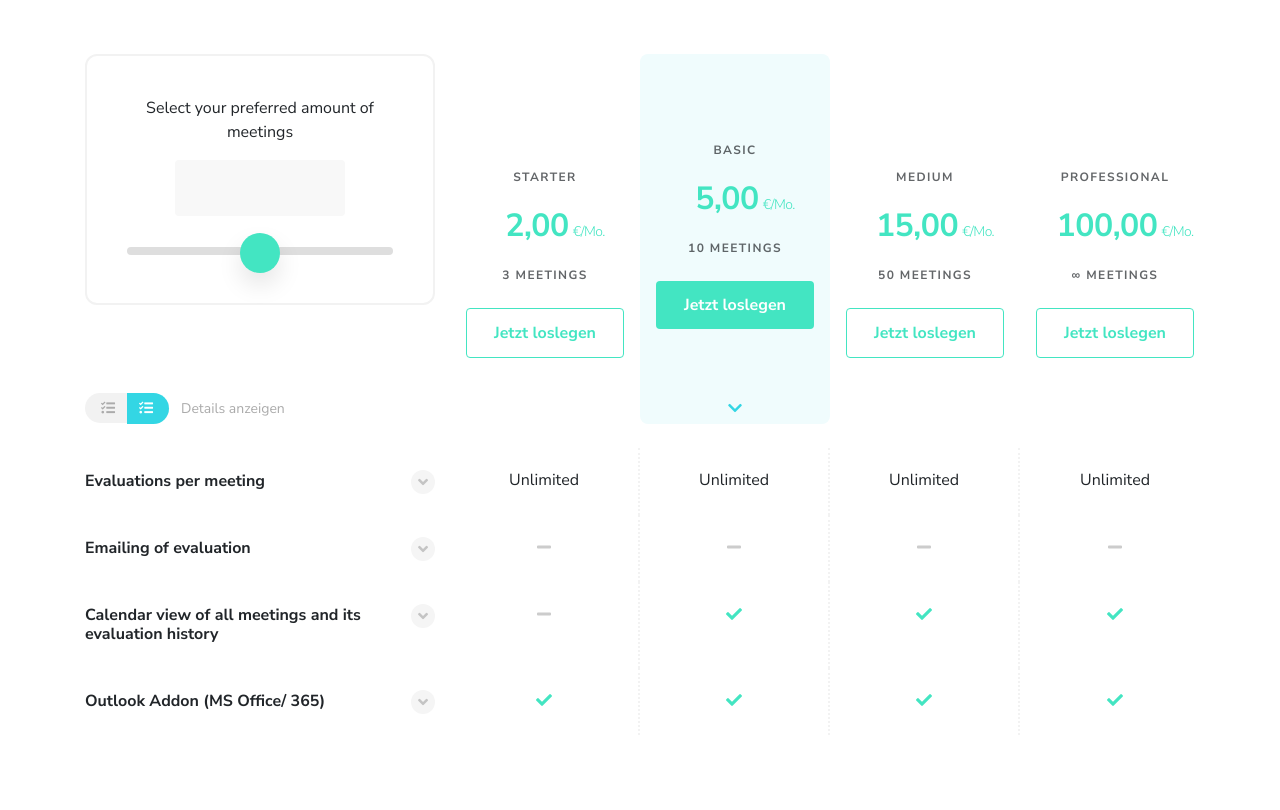
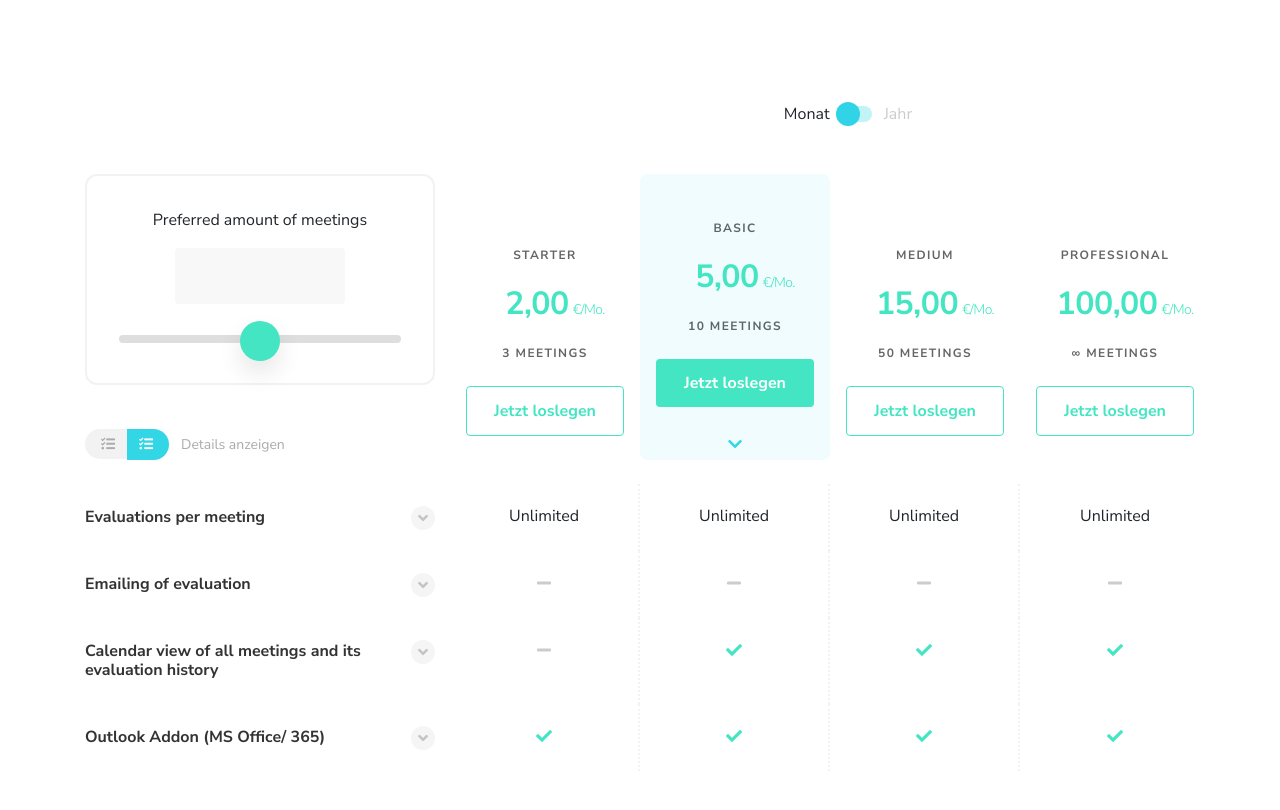
Before and after one commit to cOlOrPhunK/t-vest, a plain HTML site: page index.html in a window 1280 px wide. Shown: the part 6319-7129 px from the top of the page. Before the commit the page ends 7102 px from the top, so only its background shows below. Drawn offline with nearby package versions, Linux system fonts and the light colour scheme.

Commit message:
toggle + safari ui fix

```diff
--- a/_pricing-table-styles.scss
+++ b/_pricing-table-styles.scss
@@ -192,6 +192,11 @@
             display: block;
             padding-right: 40px;
             position: relative;
+            color: #333333;
+
+            &:hover {
+                text-decoration: none;
+            }
 
             &::after {
                 content: '\f107';
@@ -254,16 +259,23 @@
         font-size: 16px;
         margin-bottom: 24px;
         margin-top: 24px;
+        color: #333333;
+        transition: color .3s ease-in-out;
+
+        &:hover {
+            text-decoration: none !important;
+            color: $prime-color;
+        }
     }
 }
 
 .meeting-number-slider {
     display: flex;
     flex-flow: column;
-    padding: 40px;
-        border: 2px solid #f2f2f2;
-        border-radius: 12px;
-        text-align: center;
+    padding: 32px;
+    border: 2px solid #f2f2f2;
+    border-radius: 12px;
+    text-align: center;
 
     input[type="text"] {
         margin: 8px auto 24px;
@@ -275,6 +287,73 @@
         border: none;
         border-radius: 4px;
     }
+}
+
+.custom-switch  {
+
+    span {
+        margin-right: 50px;
+    }
+
+    .unchecked {
+        color: #CCCCCC;
+    }
+
+}
+
+.custom-switch .custom-control-label::after {
+    top: 0;
+    left: -48px;
+    width: 24px;
+    height: 24px;
+    background-color: #31D4E6;
+    border-radius: 2rem;
+    transition: background-color .15s ease-in-out,border-color .15s ease-in-out,box-shadow .15s ease-in-out,-webkit-transform .15s ease-in-out;
+    transition: transform .15s ease-in-out,background-color .15s ease-in-out,border-color .15s ease-in-out,box-shadow .15s ease-in-out;
+    transition: transform .15s ease-in-out,background-color .15s ease-in-out,border-color .15s ease-in-out,box-shadow .15s ease-in-out,-webkit-transform .15s ease-in-out;
+}
+
+.custom-control-label::after {
+    position: absolute;
+    top: .25rem;
+    left: -1.5rem;
+    display: block;
+    width: 1rem;
+    height: 1rem;
+    content: "";
+    background: #31D4E6;
+}
+
+.custom-switch .custom-control-label::before {
+    left: -2.5rem;
+    width: 1.75rem;
+    pointer-events: all;
+    border-radius: .5rem;
+}
+
+.custom-control-input:checked~.custom-control-label::before {
+    color: #fff;
+    border-color: transparent;
+    background-color: rgba(49, 212, 230, .3);
+}
+
+.custom-switch .custom-control-input:checked~.custom-control-label::after {
+    background-color: #31D4E6;
+    -webkit-transform: translateX(.75rem);
+    transform: translateX(1.2rem);
+}
+
+.custom-control-label::before {
+    position: absolute;
+    top: .25rem;
+    left: -1.5rem;
+    display: block;
+    width: 1rem;
+    height: 1rem;
+    pointer-events: none;
+    content: "";
+    background-color: rgba($secondary-color,.3);
+    border: none;
 }
 
 // .outer-range-box {
--- a/index.html
+++ b/index.html
@@ -525,11 +525,20 @@
   </div>
   <div class="container-fluid lg-fluid">
     <div class="price-list" id="pricing-table">
+      <div class="row">
+        <div class="col-md-8 offset-md-4 text-center pt-5 pb-5">
+          <div class="custom-control custom-switch">
+            <span class="">Monat</span>
+            <input type="checkbox" class="custom-control-input" id="customSwitches">
+            <label class="custom-control-label unchecked" for="customSwitches">Jahr</label>
+          </div>
+        </div>
+      </div>
       <div class="row sticky-table-header">
         <div class="col-md-4 outer-range-box">
-          <div class="meeting-number-slider mb-5">
-            <label for="meeting-amount-range">Select your preferred amount of meetings</label>
-            <input type="text">
+          <div class="meeting-number-slider mb-1">
+            <label for="meeting-amount-range">Preferred amount of meetings</label>
+              <input type="text">
             <input type="range" class="custom-range" id="meeting-amount-range">
           </div>
           <div class="details-toggle">
@@ -571,7 +580,7 @@
         <div class="col-md-4">
           <div class="sticky-table-description">
             <div class="" id="headingOne">
-                <a class="collapsed show" type="button" data-toggle="collapse" data-target="#collapseOne" aria-expanded="true" aria-controls="collapseOne">
+                <a href="#collapseOne" class="collapsed show" data-toggle="collapse"  aria-expanded="true" aria-controls="collapseOne">
                   <H6>Evaluations per meeting</H6>
                 </a>
             </div>
@@ -589,7 +598,7 @@
         <div class="col-md-4">
           <div class="sticky-table-description">
             <div class="" id="headingTwo">
-                <a class="collapsed" type="button" data-toggle="collapse" data-target="#collapseTwo" aria-expanded="true" aria-controls="collapseTwo">
+                <a href="#collapseTwo" class="collapsed" data-toggle="collapse" aria-expanded="true" aria-controls="collapseTwo">
                   <H6>Emailing of evaluation</H6>
                 </a>
             </div>
@@ -607,7 +616,7 @@
         <div class="col-md-4">
           <div class="sticky-table-description">
             <div class="" id="headingThree">
-                <a class="collapsed" type="button" data-toggle="collapse" data-target="#collapseThree" aria-expanded="true" aria-controls="collapseThree">
+                <a href="#collapseThree" class="collapsed" data-toggle="collapse" aria-expanded="true" aria-controls="collapseThree">
                   <H6>Calendar view of all meetings and its evaluation history</H6>
                 </a>
             </div>
@@ -627,7 +636,7 @@
         <div class="col-md-4">
           <div class="sticky-table-description">
             <div class="" id="headingFour">
-                <a class="collapsed" type="button" data-toggle="collapse" data-target="#collapseFour" aria-expanded="true" aria-controls="collapseFour">
+                <a href="#collapseFour" class="collapsed" data-toggle="collapse"  aria-expanded="true" aria-controls="collapseFour">
                   <H6>Outlook Addon (MS Office/ 365)</H6>
                 </a>
             </div>
```
Also changed, not shown: main.css, 1 other file.
